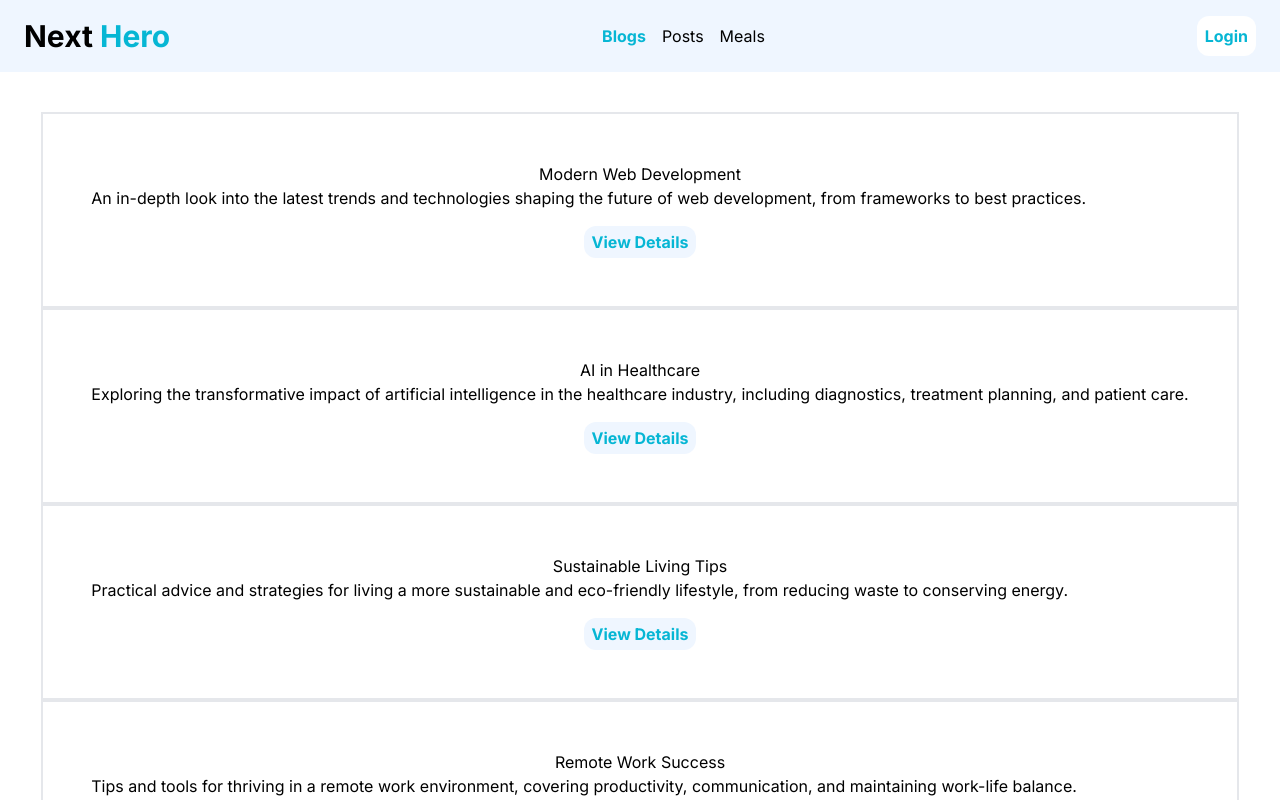
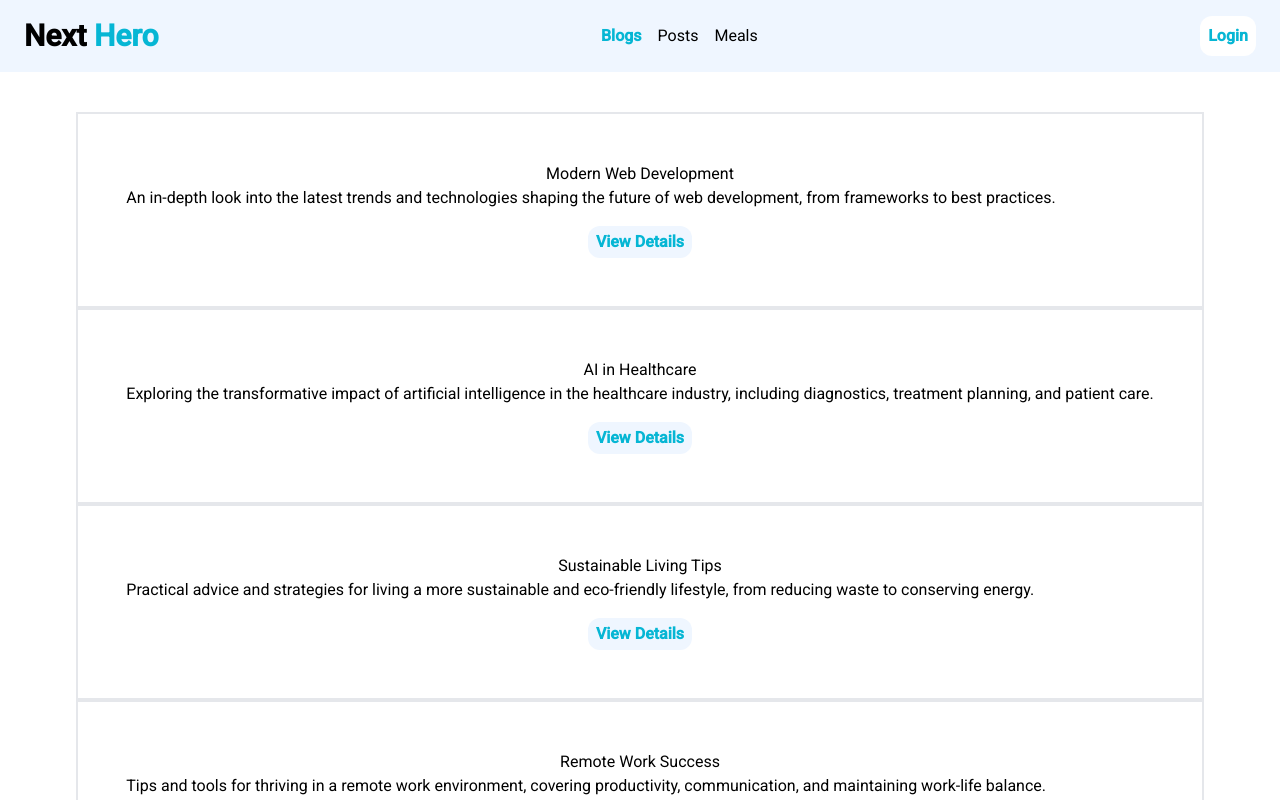
Before and after one commit to Md-Ashikur-Rahman-Ashik/Next-Hero, a Next.js app: page /blogs in a window 1280 px wide. Shown: the top 800 px of the page. Built offline with nearby package versions, Linux system fonts and the light colour scheme.

Commit message:
Added new font

```diff
--- a/src/app/layout.js
+++ b/src/app/layout.js
@@ -1,8 +1,9 @@
-import { Inter } from "next/font/google";
+import { Inter, Roboto } from "next/font/google";
 import "./globals.css";
 import Navbar from "@/components/Navbar";
 
 const inter = Inter({ subsets: ["latin"] });
+const roboto = Roboto({ weight: ["400", "500"], subsets: ["latin"] });
 
 export const metadata = {
   title: "Next Hero",
@@ -12,7 +13,7 @@ export const metadata = {
 export default function RootLayout({ children }) {
   return (
     <html lang="en">
-      <body className={inter.className}>
+      <body className={roboto.className}>
         <Navbar></Navbar>
         <div className="min-h-screen">{children}</div>
         <footer className="bg-blue-50 text-cyan-500 flex justify-center mt-10">
--- a/src/app/posts/[id]/page.jsx
+++ b/src/app/posts/[id]/page.jsx
@@ -4,6 +4,12 @@ const getDetails = async (id) => {
   const res = await fetch(`https://jsonplaceholder.typicode.com/posts/${id}`);
   const data = await res.json();
   return data;
+};
+
+export const generateMetaData = async ({ params }) => {
+  return {
+    title: `Post Details ${params.id}`,
+  };
 };
 
 const page = async ({ params }) => {
```
